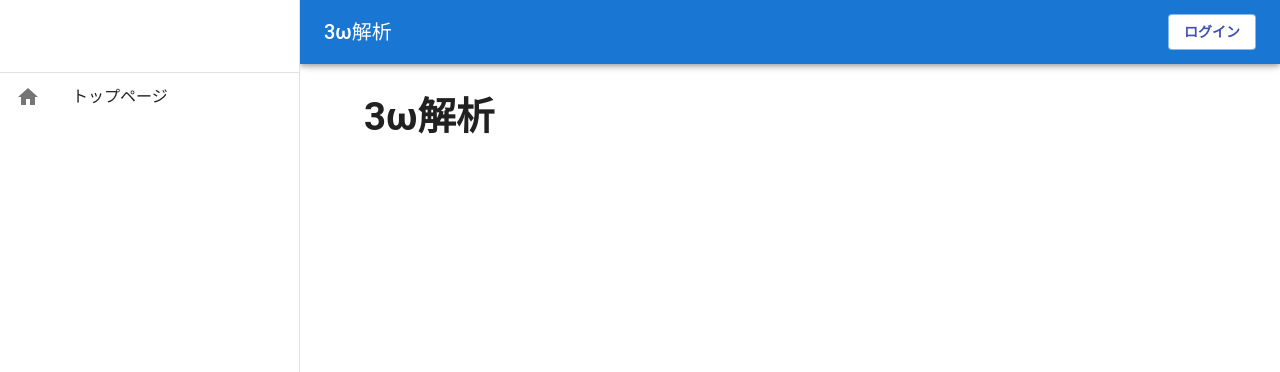
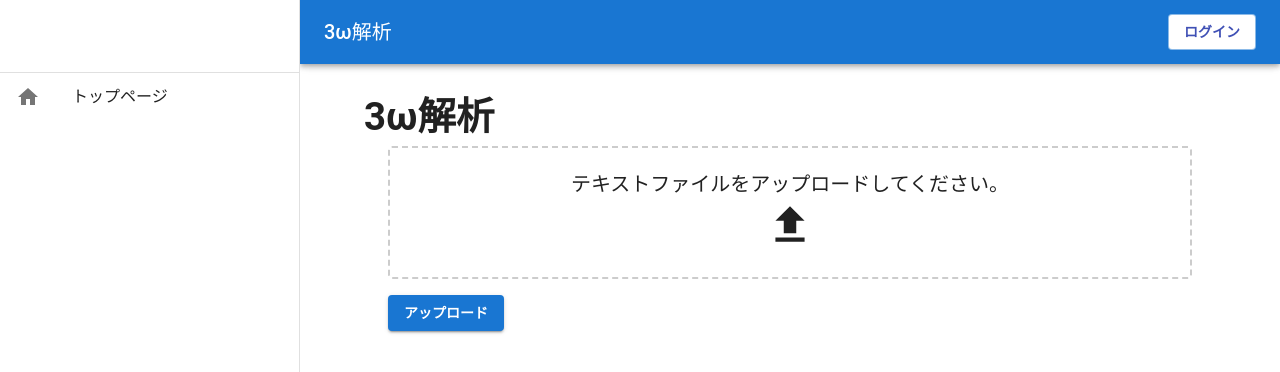
Before and after one commit to koo-arch/three-omega-analysis, a React (Create React App) app in the folder frontend/: page / in a window 1280 px wide. Shown: the top 372 px of the page. Built offline with nearby package versions, Linux system fonts and the light colour scheme.

Commit message:
create upload feature

```diff
--- /dev/null
+++ b/frontend/src/features/analysis/uploadText.tsx
@@ -0,0 +1,107 @@
+import React, { useState, useCallback } from 'react';
+import { useAuthAxios } from '../../hooks/auth/useAuthAxios';
+import { useAppDispatch, useAppSelector } from '../../hooks/redux/reduxHooks';
+import { setSnackbar } from '../../redux/snackbarSlice';
+import { setPostFlag } from '../../redux/postFlagSlice';
+import CustomSnackbar from '../../components/customSnackbar';
+import { useDropzone, DropzoneRootProps } from 'react-dropzone';
+import {
+    Box,
+    Container,
+    Typography,
+    Button,
+    List,
+    ListItem,
+    ListItemText,
+    IconButton,
+} from '@mui/material';
+import DeleteIcon from '@mui/icons-material/Delete';
+import FileUploadIcon from '@mui/icons-material/FileUpload';
+
+const UploadText: React.FC = () => {
+    const dispatch = useAppDispatch();
+    const authAxios = useAuthAxios();
+    const [files, setFiles] = useState<File[]>([]);
+
+    const onDrop = useCallback((acceptedFiles: File[]) => {
+        setFiles([...files, ...acceptedFiles]);
+    }, [files]);
+
+    const handleDelete = (fileToDelete: File) => {
+        setFiles(files.filter(file => file !== fileToDelete));
+    }
+
+    const uploadFiles = async (files: FormData) => {
+        return await authAxios.post('/analysis/upload/', files, {
+            headers: {
+                'Content-Type': 'multipart/form-data'
+            }
+        });
+    };
+
+    const handleUpload = async () => {
+        const formData = new FormData();
+        files.forEach(file => {
+            formData.append('files', file);
+        });
+
+        try {
+            const response = await uploadFiles(formData);
+            console.log(response.data);
+            dispatch(setSnackbar({
+                open: true,
+                severity: 'success',
+                message: 'アップロードに成功しました。'
+            }));
+        }
+        catch (error) {
+            console.log(error);
+            dispatch(setSnackbar({
+                open: true,
+                severity: 'error',
+                message: 'アップロードに失敗しました。'
+            }));
+        }
+    }
+
+    const { getRootProps, getInputProps } = useDropzone({ onDrop });
+
+    const dropzoneStyles: DropzoneRootProps = {
+        border: '2px dashed #cccccc',
+        borderRadius: '4px',
+        padding: '20px',
+        textAlign: 'center',
+        cursor: 'pointer',
+    };
+
+    return (
+        <Box>
+            <Container component={"main"} maxWidth="md">
+                <Box {...getRootProps({ style: dropzoneStyles })} sx={{ mb: 2 }}>
+                    <input {...getInputProps()} />
+                    <Typography component={"h1"} variant='h6'>
+                        テキストファイルをアップロードしてください。
+                    </Typography>
+                    <FileUploadIcon sx={{ fontSize: 50 }} />
+                </Box>
+                <Button variant='contained' onClick={handleUpload}>アップロード</Button>
+
+                <List>
+                    {files.map((file: File, index: number) => (
+                        <ListItem key={index}>
+                            <ListItemText
+                                primary={file.name}
+                                secondary={`サイズ: ${file.size} バイト`}
+                            />
+                            <IconButton color='error' onClick={() => handleDelete(file)}>
+                                <DeleteIcon />
+                            </IconButton>
+                        </ListItem>
+                    ))}
+                </List>
+            </Container>
+        </Box>
+    );
+};
+
+export default UploadText;
--- a/frontend/src/pages/top.tsx
+++ b/frontend/src/pages/top.tsx
@@ -3,6 +3,7 @@ import { Link } from 'react-router-dom';
 import { useAppDispatch, useAppSelector } from '../hooks/redux/reduxHooks';
 import { setSnackbar } from '../redux/snackbarSlice';
 import CustomSnackbar from '../components/customSnackbar';
+import UploadText from '../features/analysis/uploadText';
 import { Box, Container, Typography, Button } from '@mui/material';
 
 const Top: React.FC = () => {
@@ -14,6 +15,7 @@ const Top: React.FC = () => {
                 <Typography component={"h1"} variant='h3'>
                     3ω解析
                 </Typography>
+                <UploadText />
             </Container>
             <CustomSnackbar {...snackbar} />
         </div>
```
Also changed, not shown: 1 other file (tests, documents, lock files or other folders).
